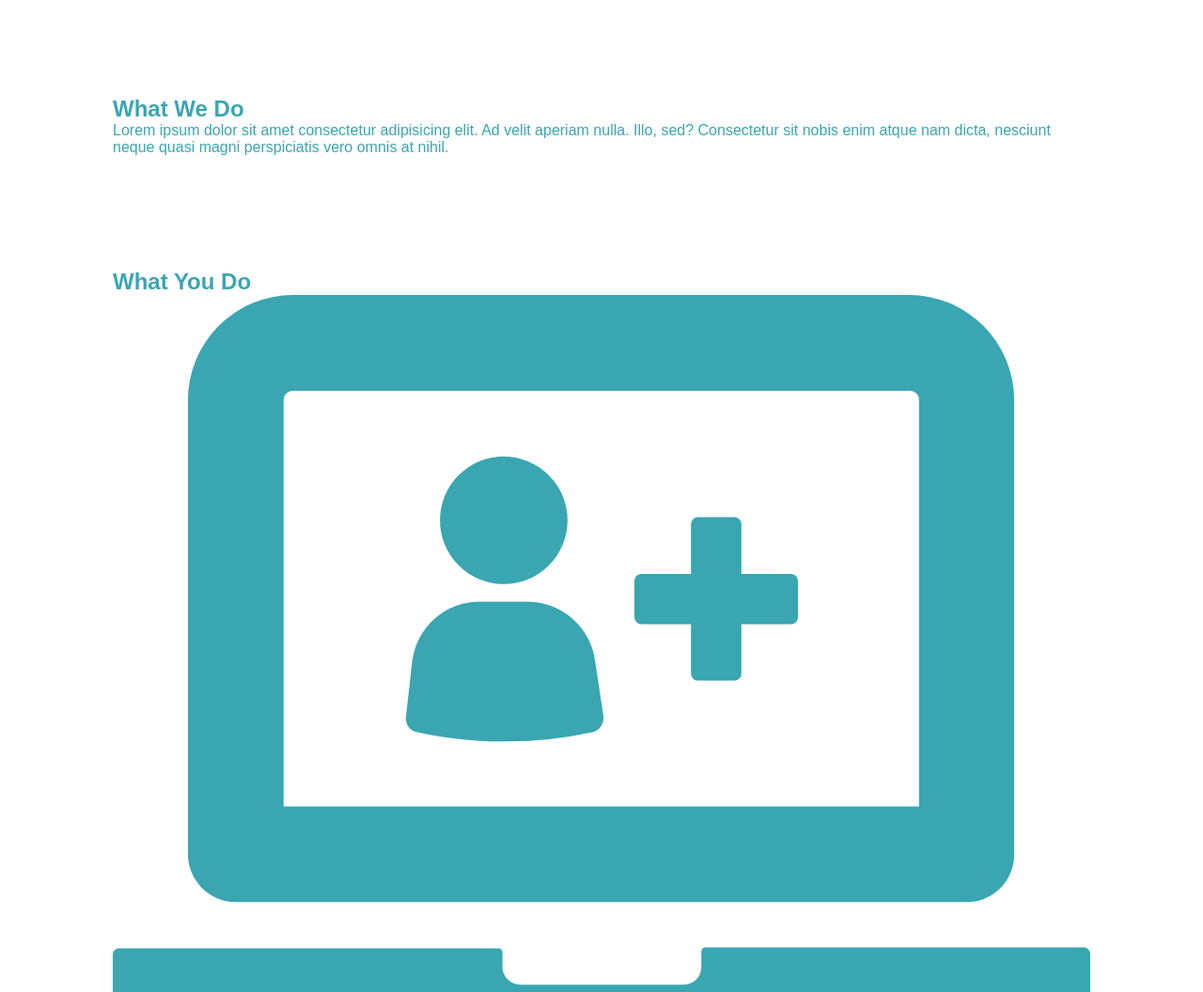
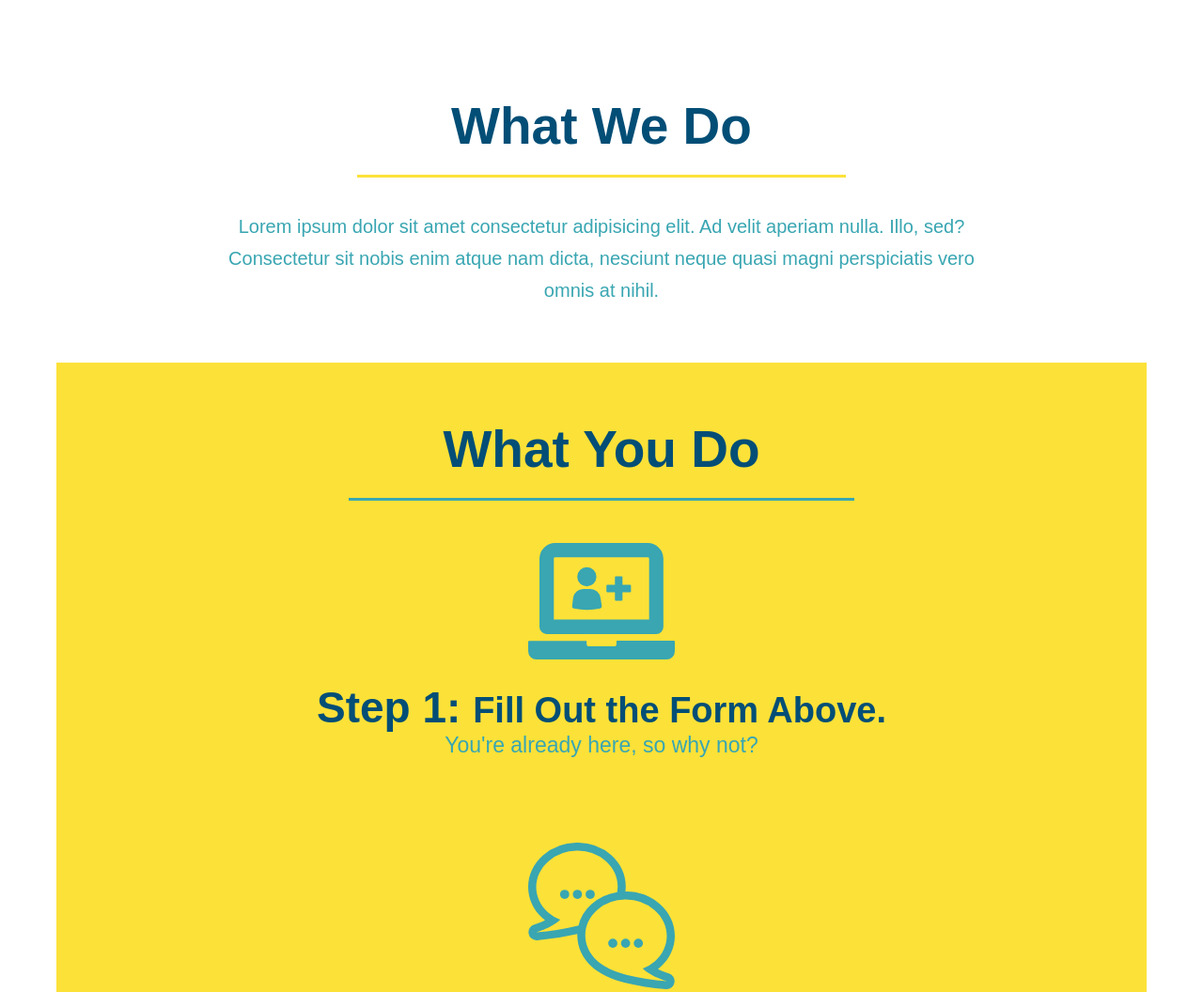
Before and after one commit to kwedwick/Run-Buddy, a plain HTML site: page index.html in a window 1280 px wide. Shown: the part 700-1756 px from the top of the page at 94% size. Drawn offline with Linux system fonts and the light colour scheme.

Commit message:
css done for we and you do sections

```diff
--- a/assets/css/style.css
+++ b/assets/css/style.css
@@ -110,3 +110,54 @@ footer a {
 section {
     padding: 60px;
 }
+/*What we do Start*/
+.intro {
+    text-align: center;
+}
+
+.section-title {
+    font-size: 55px;
+    color: #024e76;
+    margin-bottom: 35px;
+    padding: 0 100px 20px 100px;
+    border-bottom: 3px solid;
+    display: inline-block;
+}
+.primary-border {
+    border-color: #fce138;
+}
+.secondary-border {
+    border-color: #39a6b2;
+}
+.intro p {
+    line-height: 1.7;
+    color: #39a6b2;
+    width: 80%;
+    font-size: 20px;
+    margin: 0 auto;
+}
+/*What we do End*/
+/*What you do start*/
+.steps {
+    text-align: center;
+    background: #fce138;
+}
+.steps div {
+    margin-bottom: 80px;
+}
+.steps img {
+    width: 15%;
+    margin: 10px 0;
+}
+.steps h3 {
+    color: #024e76;
+    font-size: 46px;
+    margin-top: 10px;
+}
+.steps p {
+    color: #39a6b2;
+    font-size: 23px;
+}
+.steps span {
+    font-size: 38px;
+}
--- a/index.html
+++ b/index.html
@@ -73,8 +73,8 @@
 
         <section>
             <!--What We do Section-->
-            <section>
-                <h2 id="what-we-do">What We Do</h2>
+            <section id="what-we-do" class="intro">
+                <h2 class="section-title primary-border">What We Do</h2>
                 <p>
                     Lorem ipsum dolor sit amet consectetur adipisicing elit. Ad velit aperiam nulla. Illo, sed? Consectetur sit nobis enim atque nam dicta, nesciunt neque quasi magni perspiciatis vero omnis at nihil.
                 </p>
@@ -82,30 +82,30 @@
             </section>
 
             <!--What You Do section-->
-            <section>
-                <h2 id="what-you-do">What You Do</h2>
+            <section id="what-you-do" class="steps">
+                <h2 class="section-title secondary-border">What You Do</h2>
 
                 <div>
                     <img src="assets/images/step-1.svg" alt="" />
-                    <h3>Step 1: Fill Out the Form Above.</h3>
+                    <h3>Step 1: <span>Fill Out the Form Above.</span></h3>
                     <p>You're already here, so why not?</p>
                 </div>
 
                 <div>
                     <img src="assets/images/step-2.svg" alt="" />
-                    <h3>Step 2: Consult with One of Our Trainers.</h3>
+                    <h3>Step 2: <span>Consult with One of Our Trainers.</span></h3>
                     <p>Are you here to build muscle, lose weight, or just feel good?</p>
                 </div>
 
                 <div>
                     <img src="assets/images/step-3.svg" alt="" />
-                    <h3>Step 3: Get Running.</h3>
+                    <h3>Step 3: <span>Get Running.</span></h3>
                     <p>Hit the ground running (literally) once your trainer lays out your plan.</p>
                 </div>
 
                 <div>
                     <img src="assets/images/step-4.svg" alt="" />
-                    <h3>Step 4: See Results.</h3>
+                    <h3>Step 4: <span>See Results.</span></h3>
                     <p>Bi-weekly checkins with your trainer will keep you focused.</p>
                 </div>
             </section>
```
